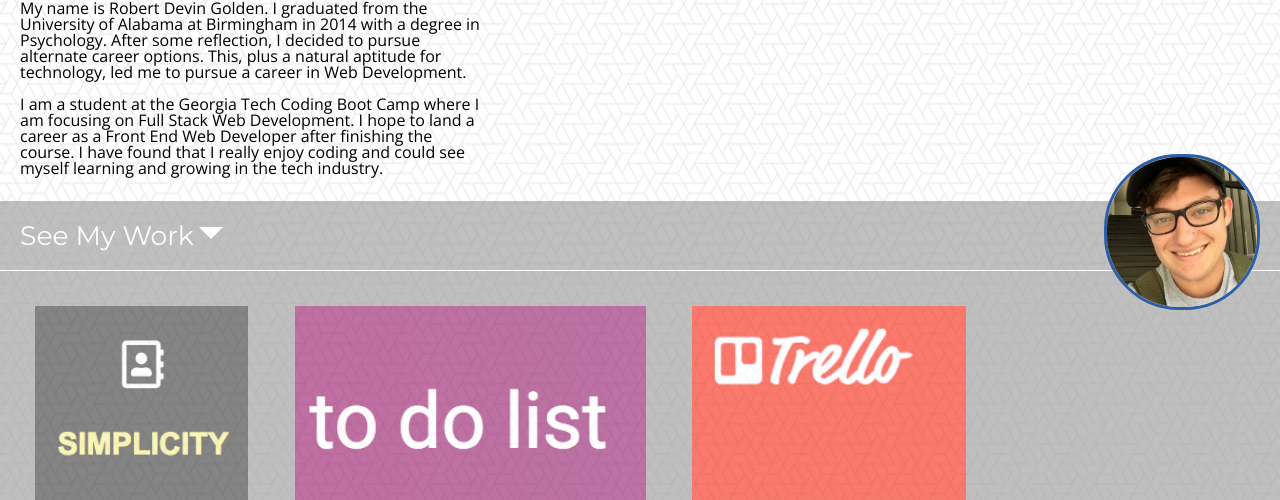
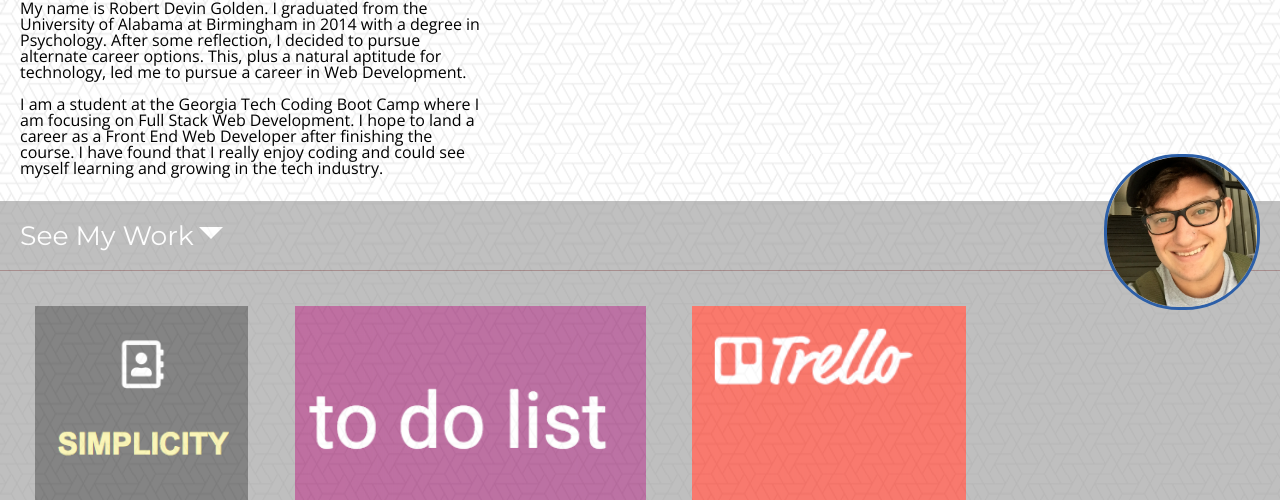
Before and after one commit to BasedEnergy/portfolio3, a plain HTML site: page index.html in a window 1280 px wide. Shown: the part 246-746 px from the top of the page. Drawn offline with nearby package versions, Linux system fonts and the light colour scheme.

```diff
--- a/style.css
+++ b/style.css
@@ -78,7 +78,7 @@ article{
 
 #samples{
     padding: 15px;
-    border-top: 1px solid white;
+    border-top: 1px solid rgb(109, 68, 68);
     border-bottom: 1px solid white;
     align-content: center;
 }
```
